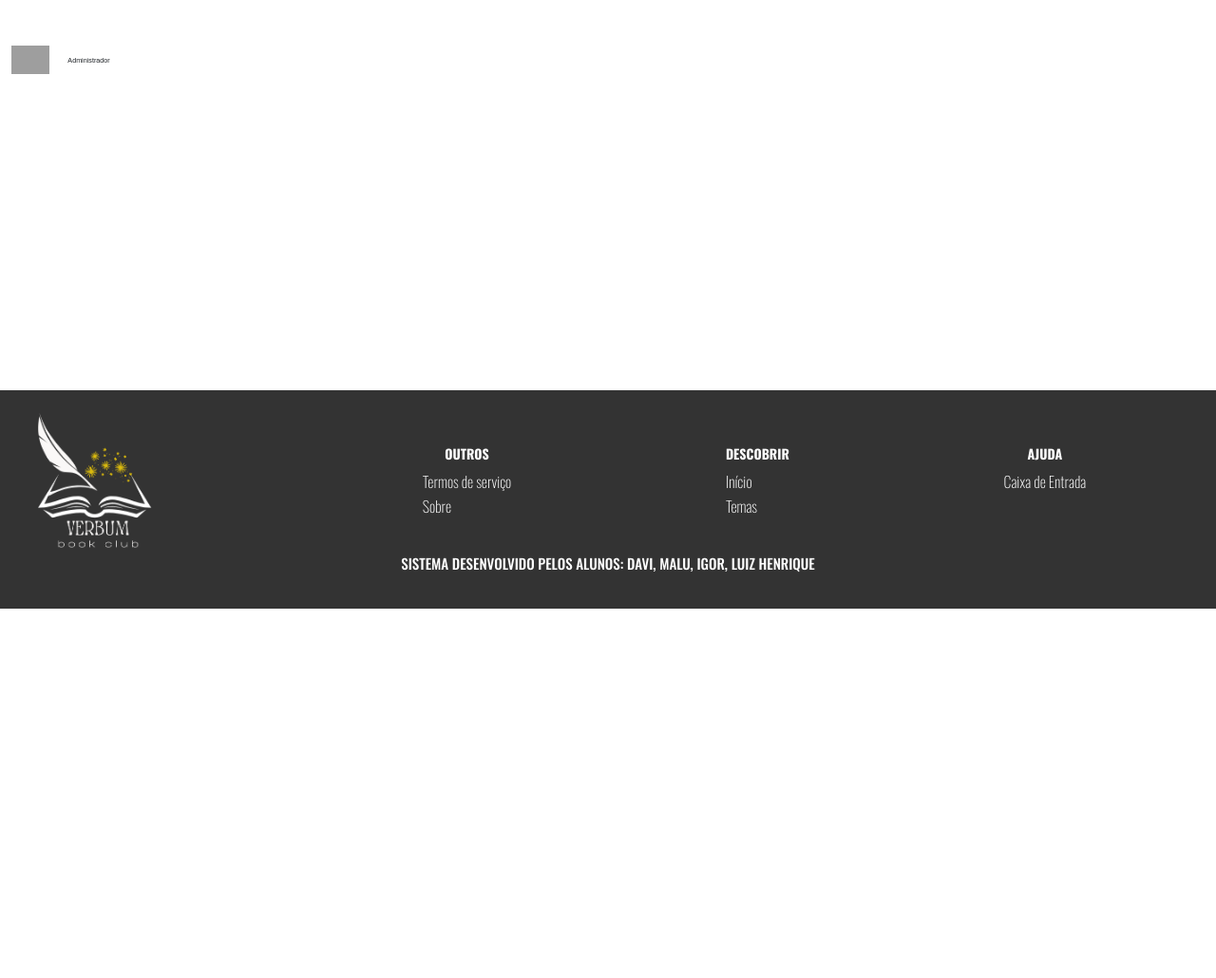
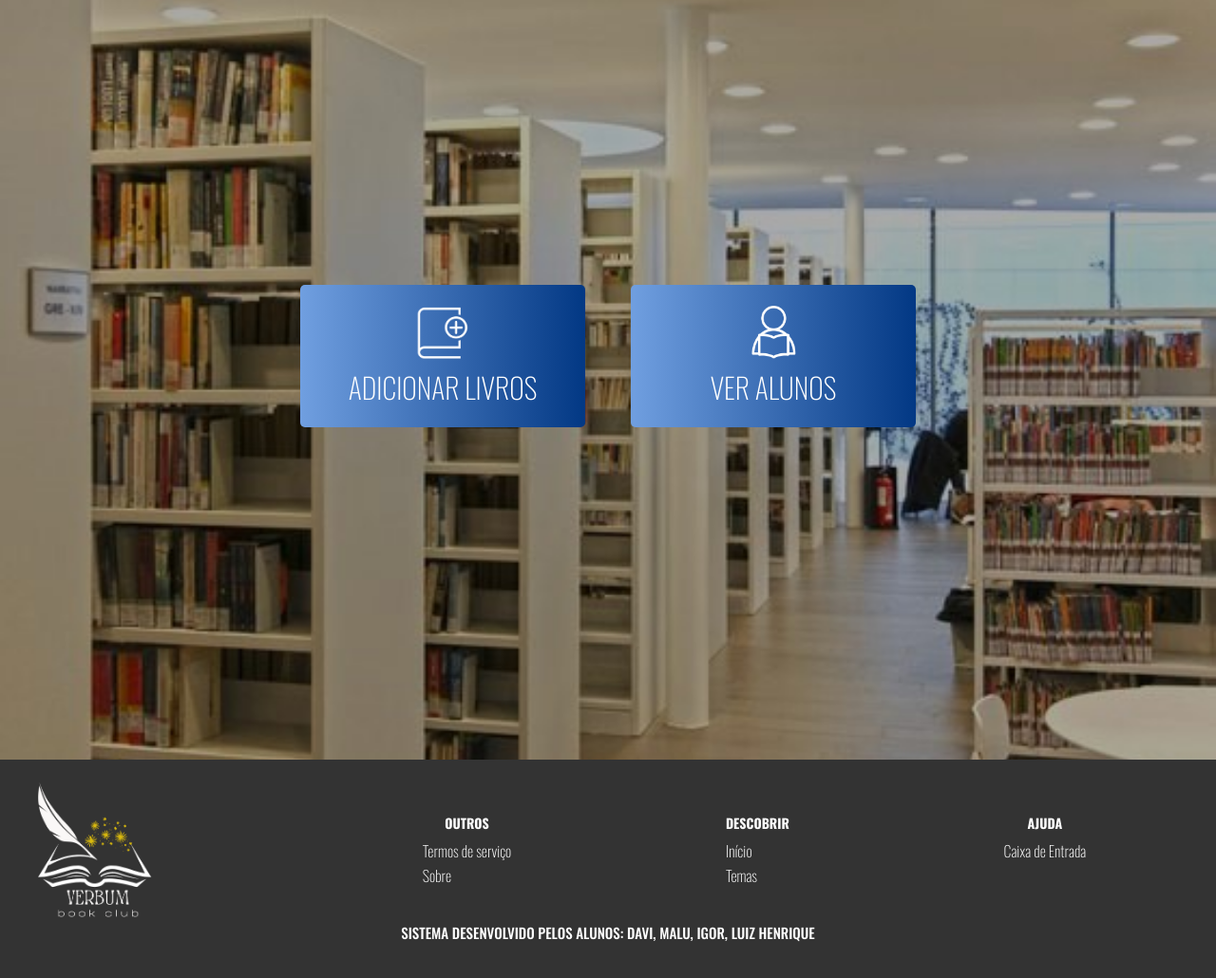
Before and after one commit to IgorVernequeDev/Verbum, a Flask app: page /adm in a window 1280 px wide. Shown: the part 159-1189 px from the top of the page at 95% size. Before the commit the page ends 800 px from the top, so only its background shows below. Run offline with Flask 3, Linux system fonts and the light colour scheme; grey boxes are pictures that could not be loaded.

Commit message:
Página index do administrador

```diff
--- a/main.py
+++ b/main.py
@@ -1,5 +1,5 @@
 from flask import Flask, render_template, redirect, request, session
-import mysql.connector
+# import mysql.connector
 from flask_cors import CORS
 
 app = Flask(__name__)
@@ -9,12 +9,12 @@ app.secret_key = 'verbum'
 app.config['DEBUG'] = True
 
 # Conexão com o banco de dados
-db = mysql.connector.connect(
-    host="localhost",
-    user="root",
-    password="senai",
-    database="VERBUM"
-)
+# db = mysql.connector.connect(
+#     host="localhost",
+#     user="root",
+#     password="senai",
+#     database="VERBUM"
+# )
 
 @app.route('/')
 def index():
@@ -29,23 +29,23 @@ def home():
 def login():
     return render_template('login.html', titulo="Verbum - Login")
 
-@app.route('/livros')
-def livros():
-    logado = session.get('logado', False)
-    cursor = db.cursor(dictionary=True)
-    cursor.execute("SELECT * FROM livros")
-    livros = cursor.fetchall()
-    cursor.close()
-    return render_template('livros.html', logado=logado, titulo="Verbum - Livros", livros=livros)
+# @app.route('/livros')
+# def livros():
+#     logado = session.get('logado', False)
+#     cursor = db.cursor(dictionary=True)
+#     cursor.execute("SELECT * FROM livros")
+#     livros = cursor.fetchall()
+#     cursor.close()
+#     return render_template('livros.html', logado=logado, titulo="Verbum - Livros", livros=livros)
 
-@app.route('/livro/<int:id>')
-def livro(id):
-    logado = session.get('logado', False)
-    cursor = db.cursor(dictionary=True)
-    cursor.execute("SELECT * FROM livros WHERE idLivro = %s", (id,))
-    livro = cursor.fetchone()
-    cursor.close()
-    return render_template('verlivro.html', logado=logado, titulo="Verbum - Livros", livro=livro)
+# @app.route('/livro/<int:id>')
+# def livro(id):
+#     logado = session.get('logado', False)
+#     cursor = db.cursor(dictionary=True)
+#     cursor.execute("SELECT * FROM livros WHERE idLivro = %s", (id,))
+#     livro = cursor.fetchone()
+#     cursor.close()
+#     return render_template('verlivro.html', logado=logado, titulo="Verbum - Livros", livro=livro)
 
 @app.route('/contato')
 def contato():
--- a/templates/adm_index.html
+++ b/templates/adm_index.html
@@ -1,15 +1,40 @@
 {% extends 'modelo.html' %}
 
 {% block conteudo %}
+<style>
+  body {
+    margin: 0;
+    padding: 0;
+  }
+  .main-background {
+    background-image: url('/static/img/background.jpg');
+    background-size: cover;
+    background-position: center;
+    min-height: 100vh;
+    display: flex;
+    align-items: center;
 
-<div class="container mt-5">
-  <div class="d-flex align-items-center">
+  }
+</style>
 
-    <h2>
-      <img src="/static/img/" height="30px" class="me-3" style="margin-left: -70px;">
-      <span style="font-size: 0.6em;">Administrador</span>
-    </h2>
-
+<div class="d-flex justify-content-center main-background">
+  <div class="row text-center g-5">
+    <div class="col-md-6 d-flex justify-content-center">
+      <a href="/cadastrar" style="text-decoration: none;">
+        <button id="Entrar" class="btn btn-primary btn-lg d-flex flex-column align-items-center justify-content-center" style="height: 150px; width: 300px; margin-top: 100px;">
+          <img src="/static/img/adicionar.png" style="height: 60px; margin-bottom: 5px;">
+          <span style="font-size: 30px;">ADICIONAR LIVROS</span>
+        </button>
+      </a>
+    </div>
+    <div class="col-md-6 d-flex justify-content-center">
+      <a href="/alunos" style="text-decoration: none;">
+        <button id="Entrar" class="btn btn-primary btn-lg d-flex flex-column align-items-center justify-content-center" style="height: 150px; width: 300px; margin-top: 100px; margin-bottom: 150px;">
+          <img src="/static/img/veralunos.png" style="height: 60px; margin-bottom: 5px;">
+          <span style="font-size: 30px;">VER ALUNOS</span>
+        </button>
+      </a>
+    </div>
   </div>
-
-  {% endblock %}
+</div>
+{% endblock %}
--- a/templates/index.html
+++ b/templates/index.html
@@ -32,7 +32,7 @@
     alimentar sua paixão pelos livros. Explore, descubra e aproveite ao máximo!</p>
 </div>
 
-<div class="w-100">
+<div class="w-100 mb-5">
   {% if not logado %}
   <a style="text-decoration: none; color: #ffff;" href="/login">
     <button id="Entrar" class="p-2">ENTRAR</button>
--- a/templates/modelo.html
+++ b/templates/modelo.html
@@ -73,7 +73,7 @@
   </header>
 
 
-  <main class="flex-fill pb-5">
+  <main class="flex-fill">
     {% block conteudo %}
     {% endblock %}
   </main>
```
Also changed, not shown: static/img/adicionar.png (added), static/img/background.jpg (added), static/img/veralunos.png (added).
